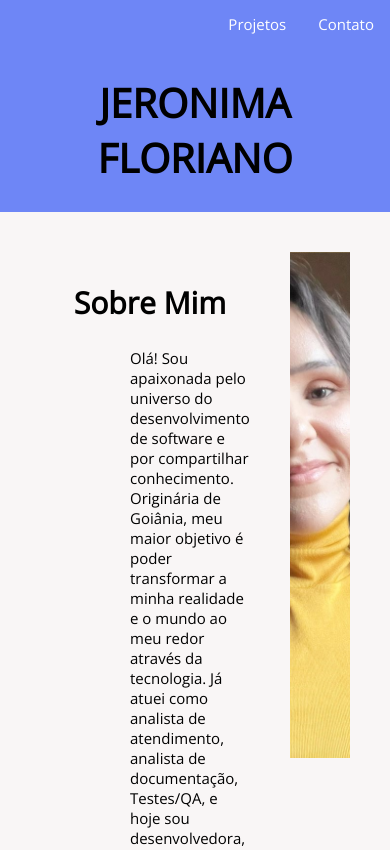
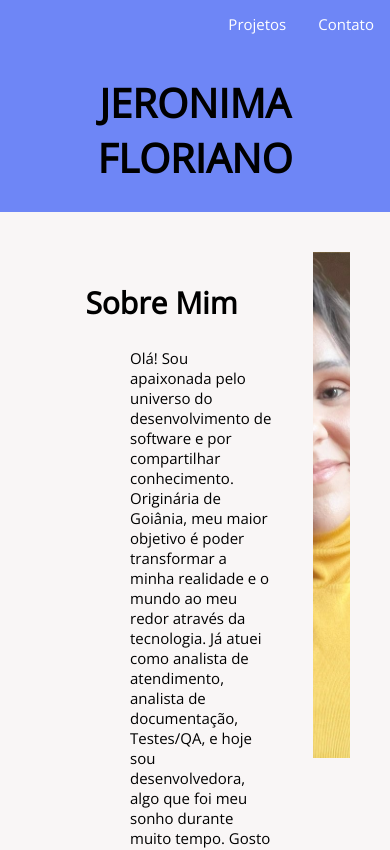
Before and after one commit to jeronimafloriano/my-page, an Angular app: page /projetos in a window 390 px wide. Shown: the top 850 px of the page. Built offline with nearby package versions, Linux system fonts and the light colour scheme.

Commit message:
Ajustando imagens para celular

```diff
--- a/src/app/app.component.scss
+++ b/src/app/app.component.scss
@@ -67,7 +67,7 @@
 
 @media screen and (max-width: 768px) {
   .imagem {
-  width: 80%;
+  width: 20%;
   height: 60%;
   margin: 40px;
   background-image: url('../assets/rosto.jpg');
```
Also changed, not shown: 3 other files (tests, documents, lock files or other folders).
